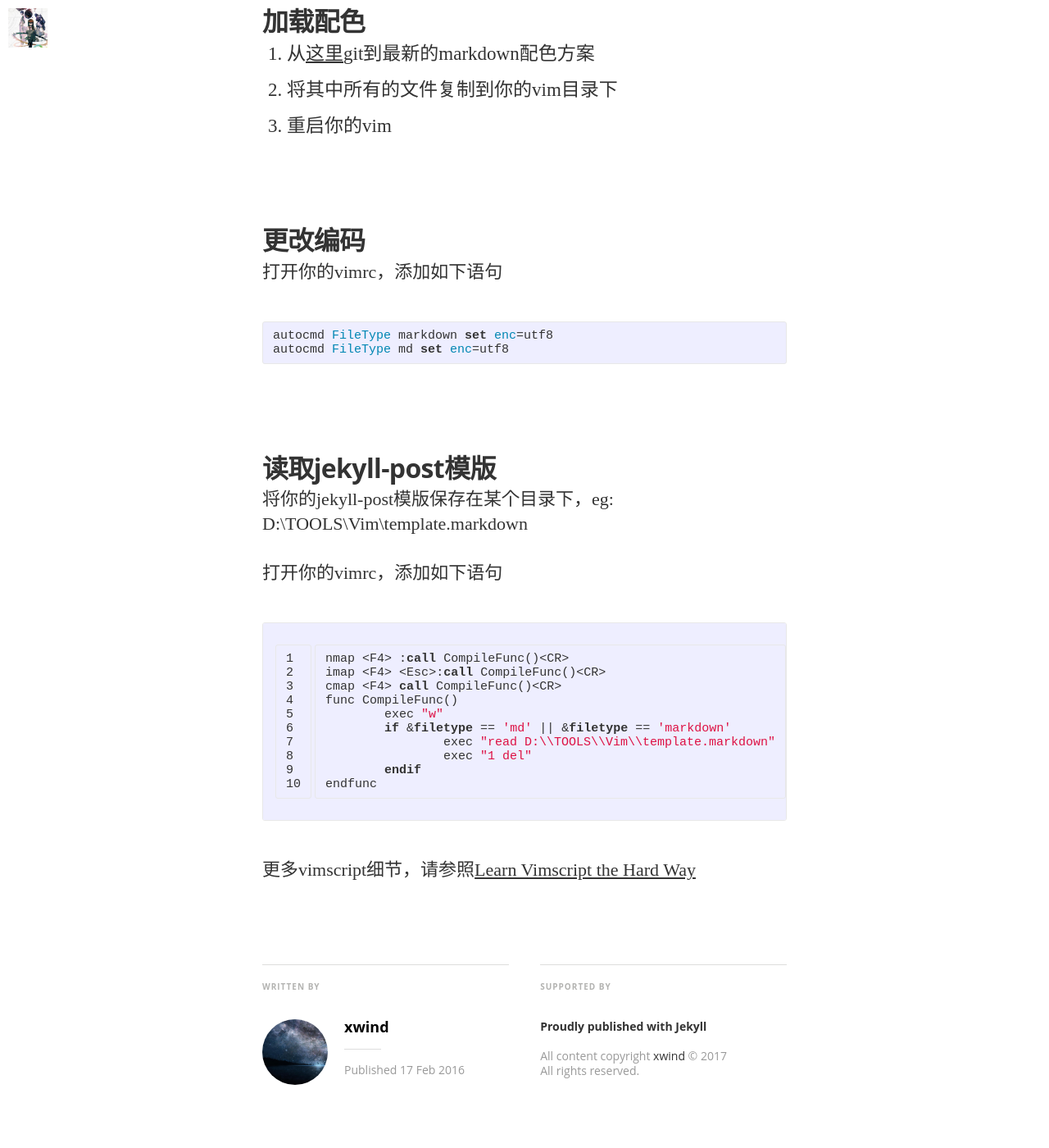
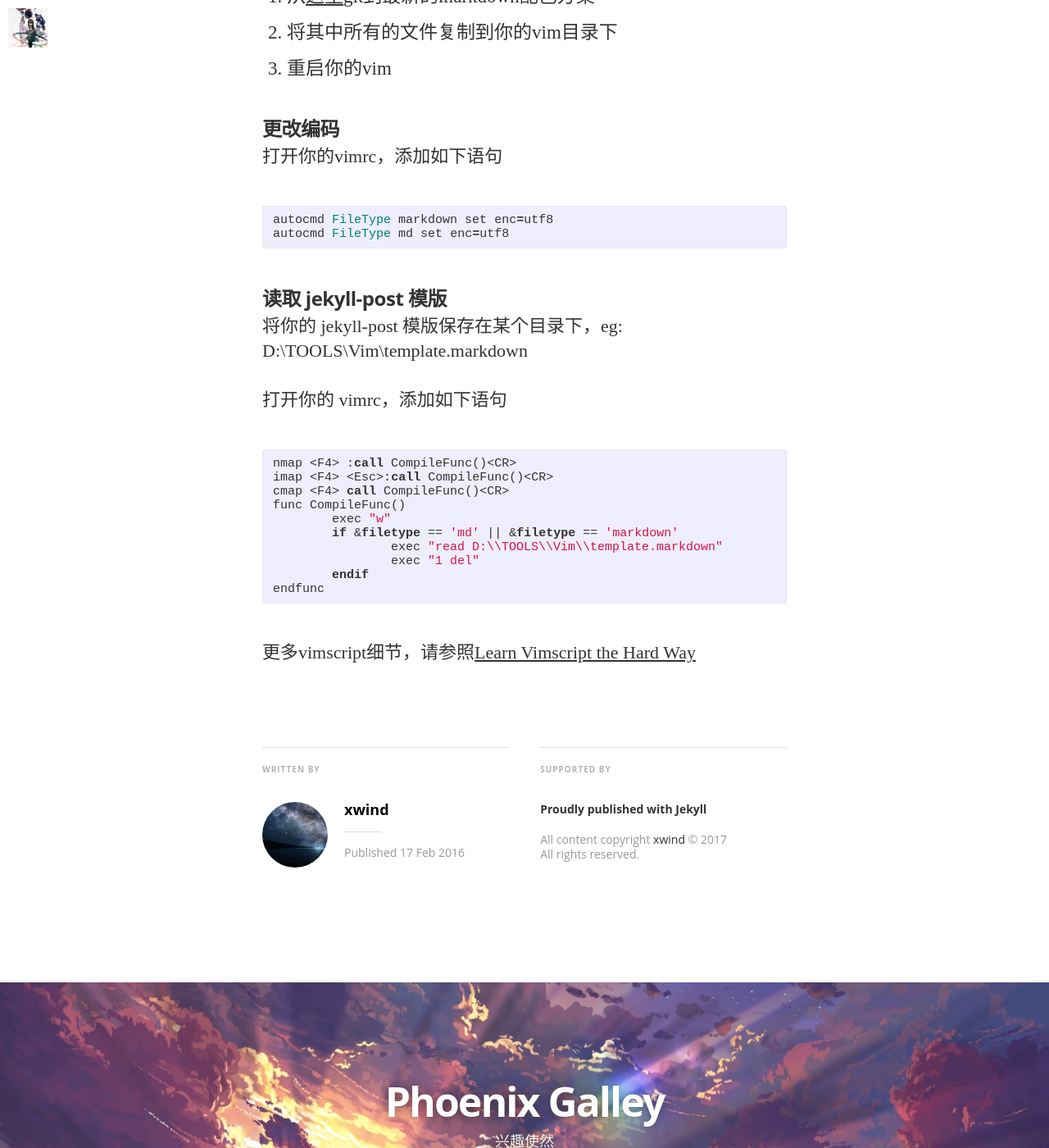
Before and after one commit to xwind/xwind.github.io, a Jekyll site: the page built from _posts/2016-02-17-vim-training-0.markdown, in a window 1280 px wide and 1400 px high, scrolled down 430 px. Shown: the whole window at 82% size. Built offline with Jekyll 4.4.1, drawn with Linux system fonts in a browser that asks for light colours; nearby versions of some CDN libraries; some web fonts are replaced; comment, search, counter and statistics services are not loaded.

Commit message:
feat: change highlight
Change-Id: Ibeb52b513d7f925bd8fdc3fe272522760ef0a97e

```diff
--- a/Gemfile
+++ b/Gemfile
@@ -4,3 +4,4 @@
 gem 'github-pages'
 gem 'bourbon'
 gem 'jemoji'
+gem 'pygments.rb'
--- a/_config.yml
+++ b/_config.yml
@@ -18,6 +18,7 @@
 author: 'xwind'
 author_image: "/assets/images/author.jpg"
 
+highlighter: pygments
 markdown: kramdown
 disqus: true
 disqusname: xwindphoenix.space
--- a/_posts/2016-02-17-vim-training-0.markdown
+++ b/_posts/2016-02-17-vim-training-0.markdown
@@ -9,28 +9,28 @@
 ---
 忙里偷闲修改一下自己的vim配置文件
 
-# 加载配色
+### 加载配色
 
 1. 从[这里](https://github.com/plasticboy/vim-markdown)git到最新的markdown配色方案
 2. 将其中所有的文件复制到你的vim目录下
 3. 重启你的vim
 
-# 更改编码
+### 更改编码
 
 打开你的vimrc，添加如下语句
 
-{% highlight vimscript %}
+{% highlight rb %}
 autocmd FileType markdown set enc=utf8
 autocmd FileType md set enc=utf8
-{% endhighlight vimscript %}
+{% endhighlight rb %}
 
-# 读取jekyll-post模版
+### 读取 jekyll-post 模版
 
-将你的jekyll-post模版保存在某个目录下，eg:
+将你的 jekyll-post 模版保存在某个目录下，eg:
 D:\TOOLS\Vim\template.markdown
 
-打开你的vimrc，添加如下语句
-{% highlight vimscript linenos %}
+打开你的 vimrc，添加如下语句
+{% highlight vim %}
 nmap <F4> :call CompileFunc()<CR>
 imap <F4> <Esc>:call CompileFunc()<CR>
 cmap <F4> call CompileFunc()<CR>
@@ -41,6 +41,6 @@
 		exec "1 del"
 	endif
 endfunc
-{% endhighlight vimscript %}
+{% endhighlight vim %}
 
 更多vimscript细节，请参照[Learn Vimscript the Hard Way](http://learnvimscriptthehardway.stevelosh.com/)
--- a/_posts/2016-03-24-jekyll-training-0.markdown
+++ b/_posts/2016-03-24-jekyll-training-0.markdown
@@ -10,7 +10,7 @@
 
 把我的经验教训，写在这里希望对大家有启发。
 
-# Ruby和Devkit安装
+### Ruby和Devkit安装
 
 从[这里](http://rubyinstaller.org/downloads/)下载Ruby和对应的Devkit
 
@@ -25,7 +25,7 @@
 
 _由于win10的问题，请把Devkit/bin添加到系统环境变量中_
 
-# jekyll安装以及其他配置
+### jekyll安装以及其他配置
 
 因为GFW的关系，所以我们首先应该更换gems的源
 {% highlight ruby %}
--- a/_posts/2017-10-05-docker-ci.markdown
+++ b/_posts/2017-10-05-docker-ci.markdown
@@ -1,12 +1,12 @@
 ---
 layout: post
 title: "Jenkins CI corporate with Gerrit in Docker"
+title2: "本篇文章手把手指导大家如何从零开始，一步步通过 docker 手工搭建一个 Jenkins CI 环境"
 date: 2017-10-05
 category: docker
 tags: docker jenkins gerrit
 comments: true
 ---
-# 本篇文章手把手指导大家如何从零开始，一步步通过 docker 手工搭建一个 Jenkins CI 环境
 
-## Gerrit
+### Gerrit
 我选择 Gerrit 作为我的代码仓库管理工具，因此我们先搭建一个 Gerrit 环境
--- a/docker/Gemfile
+++ b/docker/Gemfile
@@ -4,3 +4,4 @@
 gem 'github-pages'
 gem 'bourbon'
 gem 'jemoji'
+gem 'pygments.rb'
```
Also changed, not shown: _posts/2017-01-01-vim-source-install.markdown (+18 -6 lines), _posts/2017-10-04-docker-build.markdown (+33 -33 lines), css/pygments.css (added, +77 -0 lines), 1 other file.
